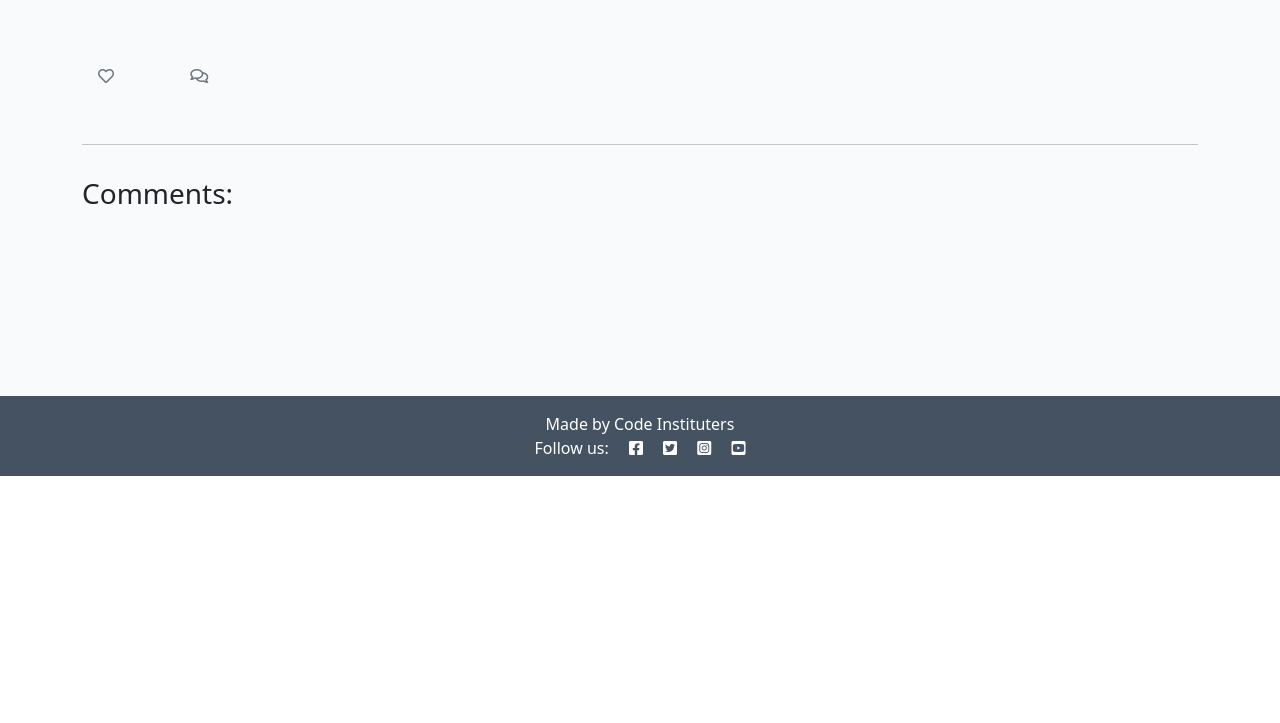
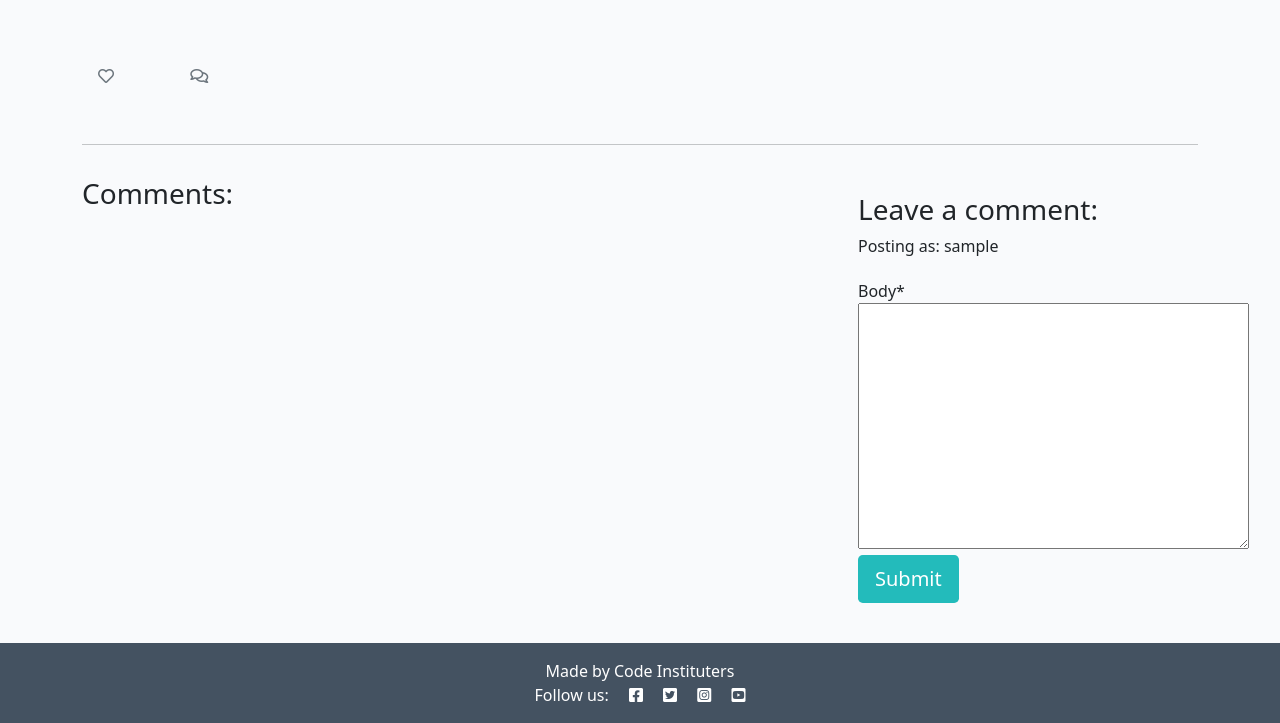
Before and after one commit to Ry-F3/django-blog, a Django app: template templates/post_detail.html in a window 1280 px wide. Shown: the part 324-1047 px from the top of the page. Before the commit the page ends 800 px from the top, so only its background shows below. Run offline with Django 3.2, Linux system fonts and the light colour scheme; the template is opened without the code that fills it: values that come from a table or form of the project are taken from there, others are empty; the visitor is signed in with stand-in values (Sample User, id 1); some libraries are stand-ins or nearby versions.

Commit message:
Add comments

```diff
--- /dev/null
+++ b/blog/forms.py
@@ -0,0 +1,7 @@
+from .models import Comment
+from django import forms
+
+class CommentForm(forms.ModelForm):
+    class Meta:
+        model = Comment
+        fields = ('body',)
--- a/blog/views.py
+++ b/blog/views.py
@@ -25,6 +25,7 @@ class PostDetail(View):
             {
                'post': post,
                'comments': comments,
-               'liked': liked
+               'liked': liked,
+               'comment_form': CommentForm()
             },
         )
--- a/codestar/settings.py
+++ b/codestar/settings.py
@@ -52,6 +52,7 @@ INSTALLED_APPS = [
     'django.contrib.sites',
     'cloudinary',
     'django_summernote',
+    'crispy_forms',
     'blog',
 ]
 
@@ -59,6 +60,8 @@ SITE_ID = 1
 
 LOGIN_REDIRECT_URL = '/'
 LOGOUT_REDIRECT_URL = '/'
+
+# CRISPY_TEMPLATE_PACK = 'bootstrap4'
 
 MIDDLEWARE = [
     'django.middleware.security.SecurityMiddleware',
--- a/codestar/urls.py
+++ b/codestar/urls.py
@@ -19,6 +19,6 @@ from django.urls import path, include
 urlpatterns = [
     path('admin/', admin.site.urls),
     path('summernote/', include('django_summernote.urls')),
-     path("", include("blog.urls"), name="blog_urls"),
-     path('accounts/', include('allauth.urls')),
+    path("", include("blog.urls"), name="blog_urls"),
+    path('accounts/', include('allauth.urls')),
 ]
--- a/templates/post_detail.html
+++ b/templates/post_detail.html
@@ -1,4 +1,6 @@
 {% extends 'base.html' %} {% block content %}
+
+{% load crispy_forms_tags %}
 
 <div class="masthead">
     <div class="container">
@@ -77,6 +79,17 @@
         <div class="col-md-4 card mb-4  mt-3 ">
             <div class="card-body">
                 <!-- For later -->
+                {% if user.is_authenticated %}
+
+                <h3>Leave a comment:</h3>
+                <p>Posting as: {{ user.username }}</p>
+                <form action="post" style="margin-top: 1.3em;">
+                    {{ comment_form | crispy }}
+                    {% csrf_token %}
+                    <button type="submit" class="btn btn-signup btn-lg">Submit</button>
+                </form>
+
+                {% endif %}
             </div>
         </div>
     </div>
```
